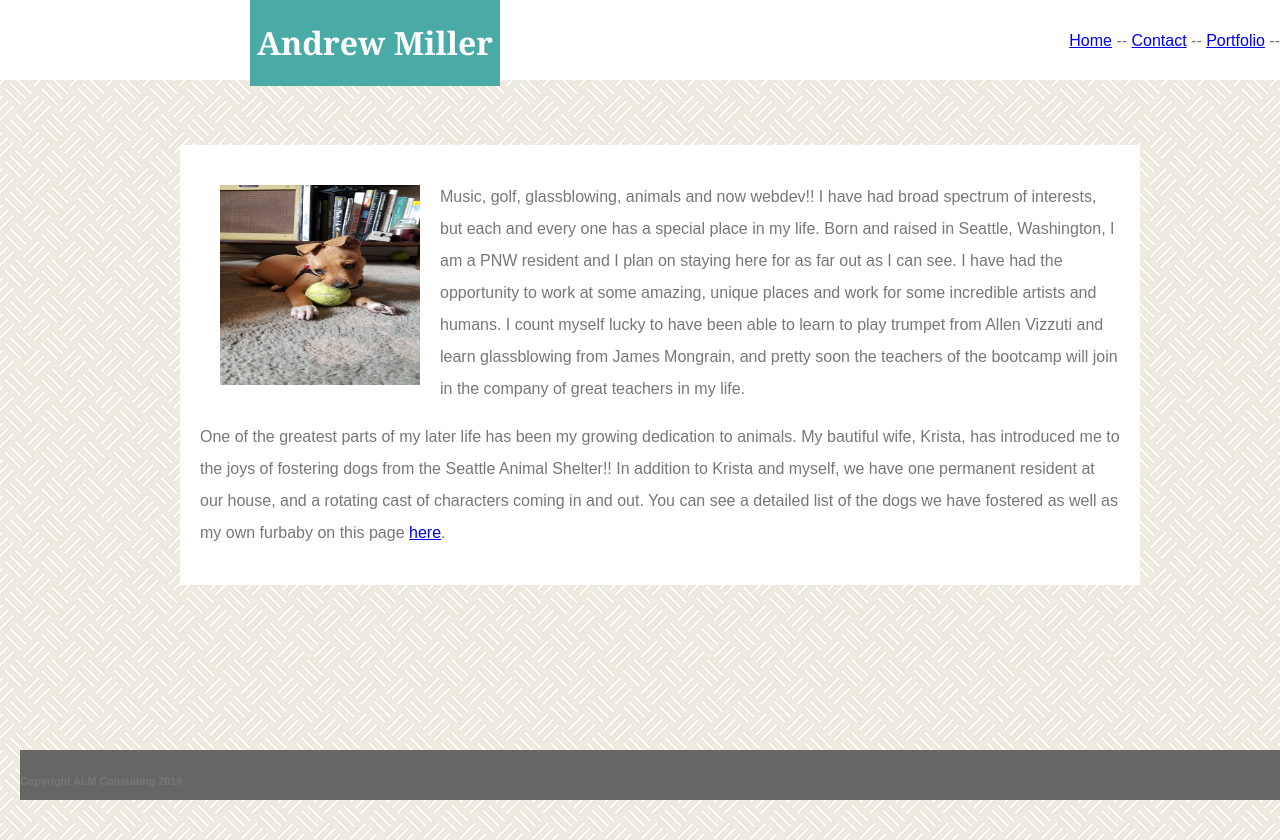
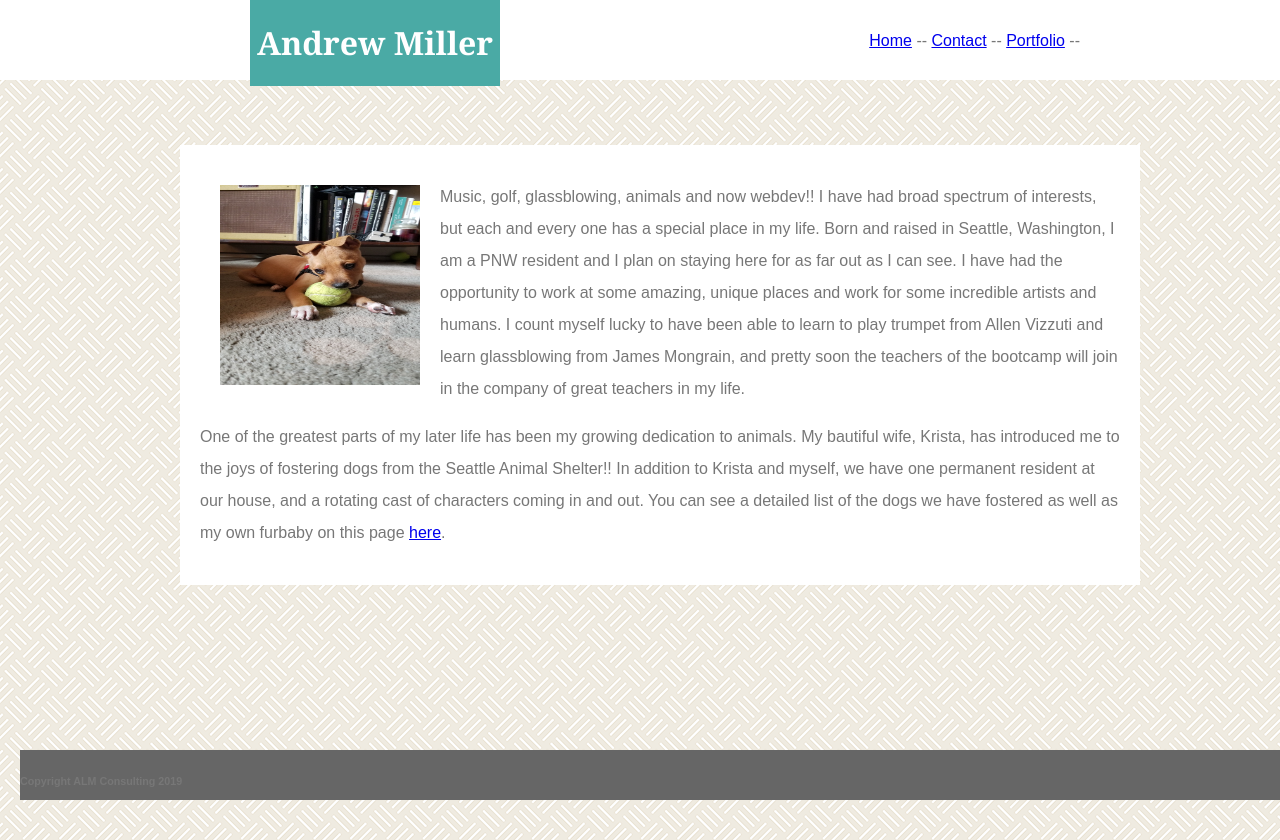
Before and after one commit to jazznerd206/Portfolio-Assignment, a plain HTML site: page index.html in a window 1280 px wide. Shown: the top 840 px of the page. Drawn offline with Linux system fonts and the light colour scheme.

Commit message:
positioned nav links in header properly

```diff
--- a/Assets/CSS/style.css
+++ b/Assets/CSS/style.css
@@ -65,6 +65,8 @@ p {
 /*sets style for navigation links*/
 nav {
     float: right;
+    position: relative;
+    right: 200px;
 }
 
 ul, .topnav, .divider {
```
